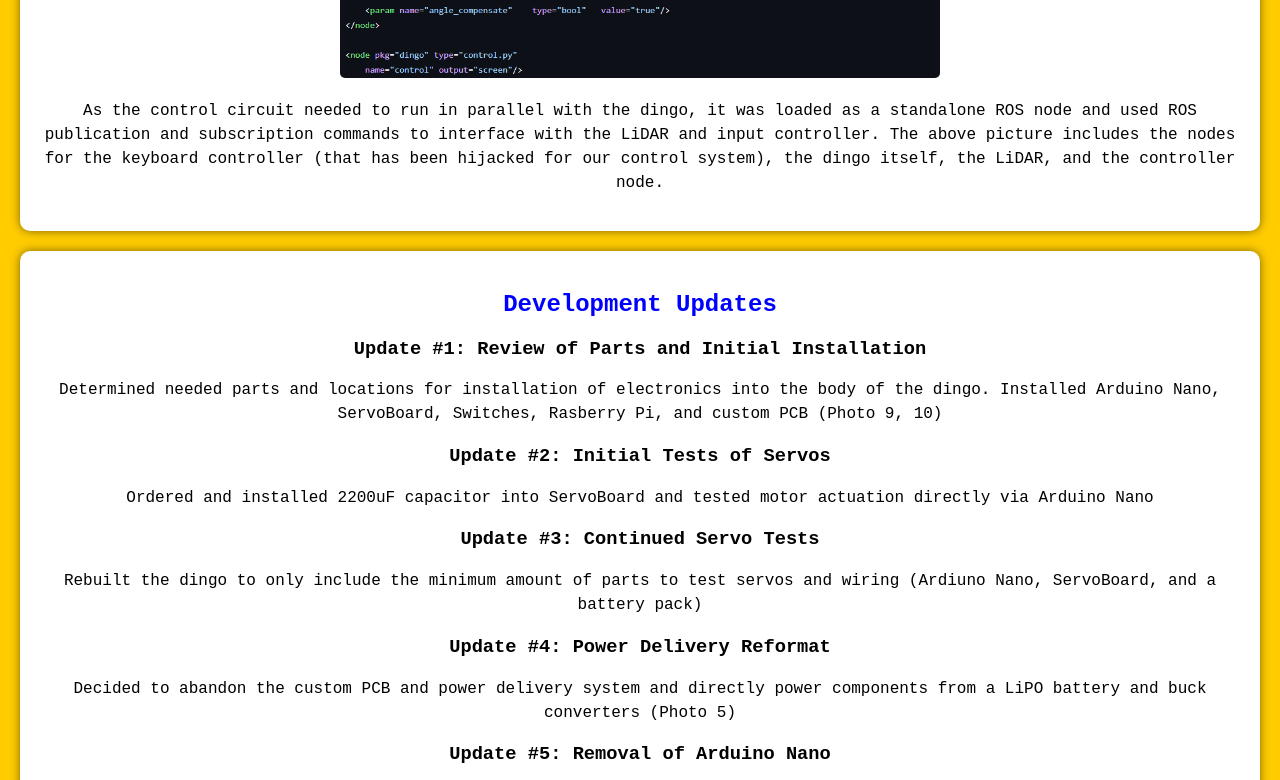
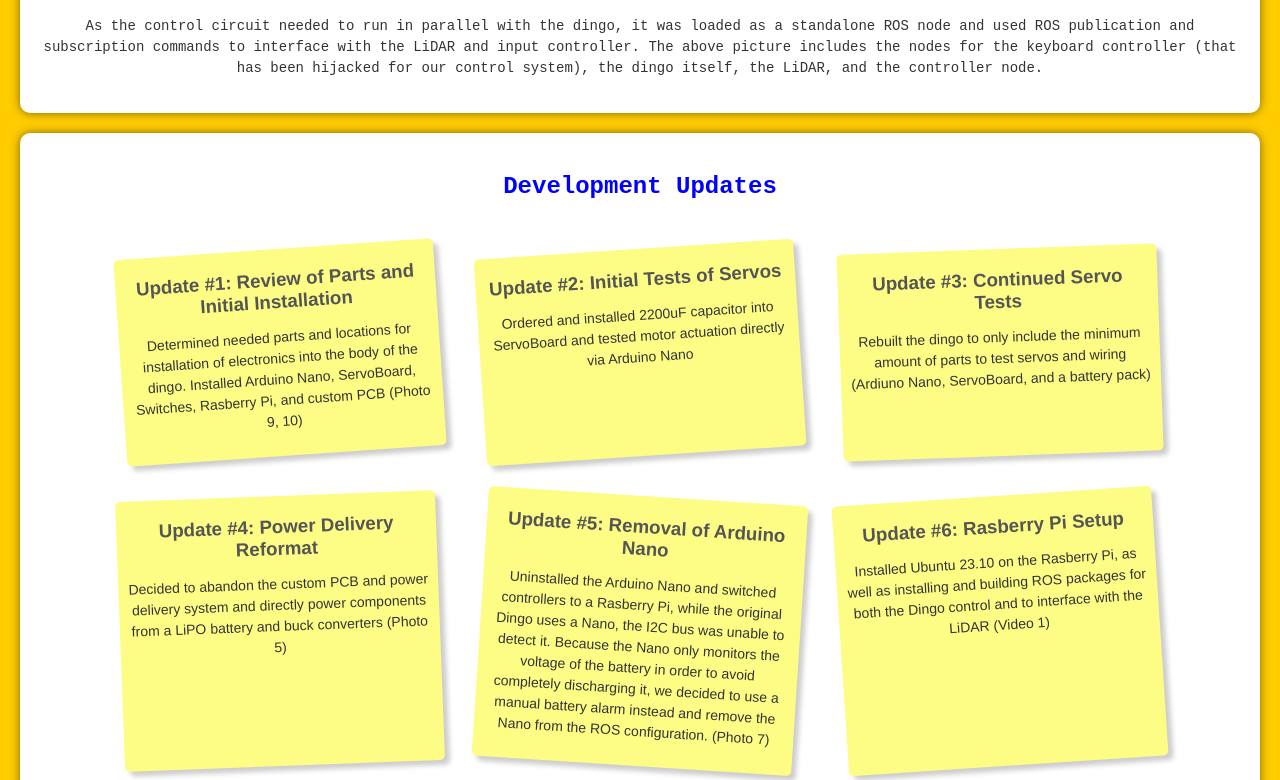
Before and after one commit to russellkosovsky/dingo, a plain HTML site: page index.html in a window 1280 px wide. Shown: the part 1825-2605 px from the top of the page. Drawn offline with Linux system fonts and the light colour scheme.

Commit message:
sticky notes lol

```diff
--- a/index.html
+++ b/index.html
@@ -18,7 +18,7 @@
         p, li {
             line-height: 1.5;
         }
-        .container, .updates, .gallery, .team, .tech, .future, .source {
+        .container, .updates, .gallery, .team, .tech, .future, .source, .updates{
             background-color: #ffffff; /* White background */
             padding: 20px;
             border-radius: 10px;
@@ -55,9 +55,23 @@
 
     <div class="source">
         <h2>Source Code & Resources</h2>
-        <p>Project Source Code: <a href="https://github.com/jn202871/DingoAALL">DingoAALL</a></p>
-        <p>Original Dingo Project Repository: <a href="https://github.com/Yerbert/DingoQuadruped">DingoQuadruped</a></p>
-        <p>rpLiDAR ROS Repository: <a href="https://github.com/robopeak/rplidar_ros/">rplidar_ros</a></p>
+        <div style="display: flex; justify-content: space-around; align-items: flex-start; text-align: center;" >
+            <div style="flex: 1; padding: 10px; box-sizing: border-box;">
+                <h3>Original Dingo Project Repository</h3>
+                <p>Source code for the Dingo Quadruped, which is a inexpensive quadruped robot based on the Stanford Pupper and notspot codebases</p>
+                <p><a href="https://github.com/Yerbert/DingoQuadruped">DingoQuadruped</a></p>
+            </div>
+            <div style="flex: 1; padding: 10px; box-sizing: border-box;">
+                <h3>Project Source Code</h3>
+                <p>Source code for running the quadruped created for AALL</p>
+                <p><a href="https://github.com/jn202871/DingoAALL">DingoAALL</a></p>
+            </div>
+            <div style="flex: 1; padding: 10px; box-sizing: border-box;">
+                <h3>rpLiDAR ROS Repository</h3>
+                <p>Source code for using rpLiDAR with ROS and rViz</p>
+                <p><a href="https://github.com/robopeak/rplidar_ros/">rplidar_ros</a></p>
+            </div>
+        </div>
     </div>
 
     <div class="tech">
@@ -81,9 +95,57 @@
         </div>
     </div>
 
-
     <div class="updates">
         <h2>Development Updates</h2>
+        <div class="updates-grid" style="
+        display: flex;
+        flex-wrap: wrap;
+        justify-content: center;
+        gap: 20px;
+        padding: 20px;
+        font-family: Arial, sans-serif;">
+        <style>
+            .update {
+                width: 300px;
+                background: #fdfd86;
+                box-shadow: 5px 5px 5px rgba(0,0,0,0.2);
+                padding: 10px;
+                margin: 10px;
+                transform: rotate(-2deg);
+                transition: transform 0.3s ease;
+                border-radius: 5px;
+            }
+            h3 {
+                text-align: center;
+                color: #555;
+                margin: 10px 0;
+            }
+            p {
+                color: #333;
+                font-size: 14px;
+            }
+        </style>
+        <script>
+            document.addEventListener("DOMContentLoaded", function() {
+                var updates = document.querySelectorAll('.update');
+                updates.forEach(function(update) {
+                    var initialRotateDeg = Math.random() * 4 - 2; // Generates a random number between -2 and 2
+                    if (initialRotateDeg > 0) {
+                        initialRotateDeg += 2;
+                    } else {
+                        initialRotateDeg -= 2;
+                    }
+                    update.style.transform = 'rotate(' + initialRotateDeg + 'deg)';
+
+                    update.onmouseover = function() {
+                        this.style.transform = 'rotate(' + (initialRotateDeg - initialRotateDeg) + 'deg)';
+                    };
+                    update.onmouseout = function() {
+                        this.style.transform = 'rotate(' + initialRotateDeg + 'deg)';
+                    };
+                });
+            });
+        </script>
             <div class="update">
                 <h3 style="text-align:center;">Update #1: Review of Parts and Initial Installation</h3>
                 <p>Determined needed parts and locations for installation of electronics into the body of the dingo. Installed Arduino Nano, ServoBoard, Switches, Rasberry Pi, and custom PCB (Photo 9, 10)</p>
@@ -135,6 +197,7 @@
             <div class="update">
                 <h3 style="text-align:center;">Update #13: Servo Power Switch</h3>
                 <p>Added switch to control power to servos, this now allows the full program to run without servo motion for debugging purposes (such as testing lidar responses ect) (Photo 11)</p>
+            </div>
         </div>
     </div>
 
```
Lines whose indentation alone changed are shown as unchanged.
